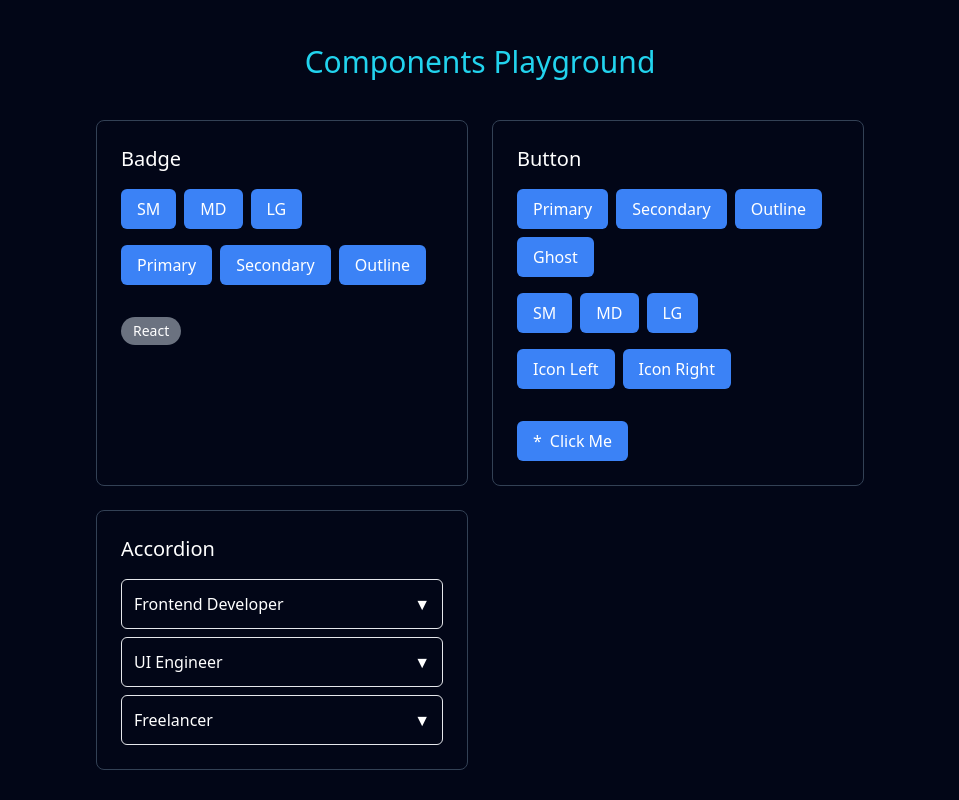
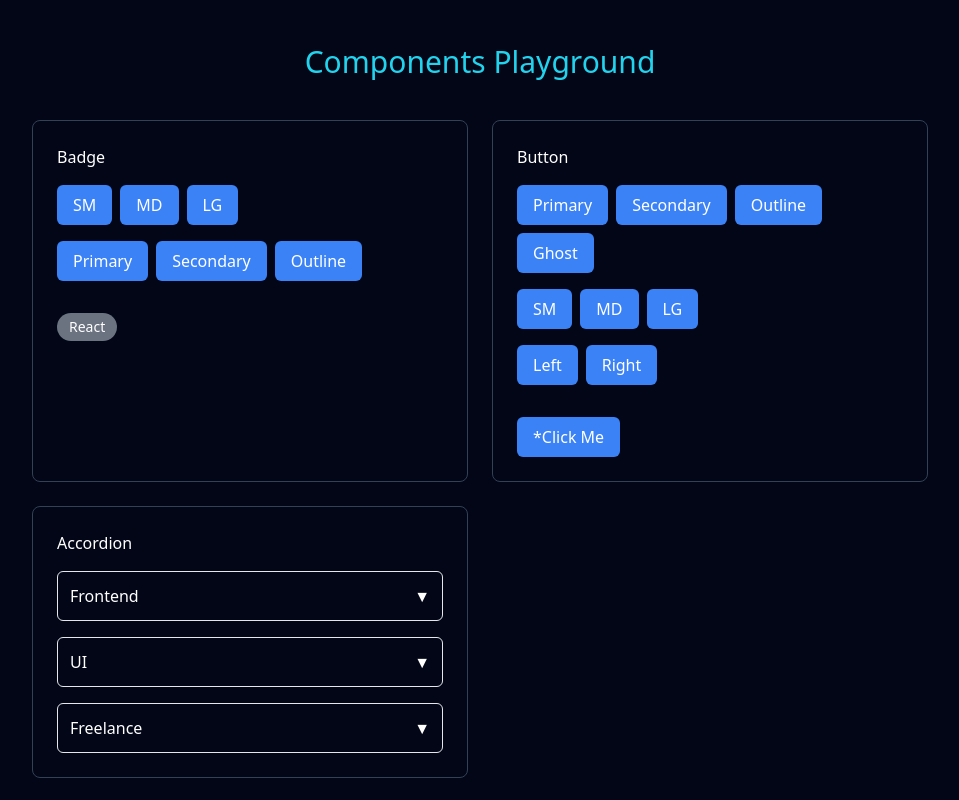
Before and after one commit to ghashghaei/my-portfolio, a Next.js app: page /de in a window 1280 px wide. Shown: the part 1200-2000 px from the top of the page, without its empty margins (160-1119 px from the left). Built offline with nearby package versions, Linux system fonts and the light colour scheme.

Commit message:
improve showcase page

```diff
--- a/app/components/sections/ShowcaseSection.tsx
+++ b/app/components/sections/ShowcaseSection.tsx
@@ -1,163 +1,20 @@
 "use client";
 
-import { useState } from "react";
-import CoreBadge from "../ui/CoreBadge/CoreBadge";
-import CoreButton from "../ui/CoreButton/CoreButton";
+import BadgeDemo from "./BadgeDemo";
+import ButtonDemo from "./ButtonDemo";
+import AccordionDemo from "./AccordionDemo";
 
 export default function ShowcaseSection() {
-  const [size, setSize] = useState<"sm" | "md" | "lg">("md");
-  const [variant, setVariant] = useState<"primary" | "secondary" | "outline">(
-    "primary",
-  );
-  const [btnVariant, setBtnVariant] = useState<
-    "primary" | "secondary" | "outline" | "ghost"
-  >("primary");
-
-  const [btnSize, setBtnSize] = useState<"sm" | "md" | "lg">("md");
-
-  const [iconPosition, setIconPosition] = useState<"left" | "right">("left");
-  const [openId, setOpenId] = useState<string | null>(null);
-
-  const accordionItems = [
-    {
-      id: "1",
-      title: "Frontend Developer",
-      content: "Worked with React, TypeScript and APIs",
-    },
-    {
-      id: "2",
-      title: "UI Engineer",
-      content: "Built reusable components and design systems",
-    },
-    {
-      id: "3",
-      title: "Freelancer",
-      content: "Created modern UI for clients",
-    },
-  ];
-
   return (
-    <div className="max-w-3xl mx-auto flex flex-col gap-10">
+    <div className="max-w-4xl mx-auto flex flex-col gap-10">
       <h2 className="text-3xl text-center text-cyan-400">
         Components Playground
       </h2>
-      <div className="grid grid-cols-1 md:grid-cols-2 lg:grid-cols-2 gap-6">
-        {/* Badge Demo */}
-        <div className="border p-6 rounded-lg border-slate-700 flex flex-col gap-4">
-          <h3 className="text-xl">Badge</h3>
 
-          {/* Size Controls */}
-          <div className="flex gap-2 flex-wrap">
-            <CoreButton onClick={() => setSize("sm")}>SM</CoreButton>
-            <CoreButton onClick={() => setSize("md")}>MD</CoreButton>
-            <CoreButton onClick={() => setSize("lg")}>LG</CoreButton>
-          </div>
-
-          {/* Variant Controls */}
-          <div className="flex gap-2 flex-wrap">
-            <CoreButton onClick={() => setVariant("primary")}>
-              Primary
-            </CoreButton>
-            <CoreButton onClick={() => setVariant("secondary")}>
-              Secondary
-            </CoreButton>
-            <CoreButton onClick={() => setVariant("outline")}>
-              Outline
-            </CoreButton>
-          </div>
-
-          {/* Result */}
-          <div className="mt-4">
-            <CoreBadge size={size} variant={variant} label="React" />
-          </div>
-        </div>
-        {/* Button Demo */}
-        <div className="border p-6 rounded-lg border-slate-700 flex flex-col gap-4">
-          <h3 className="text-xl">Button</h3>
-
-          {/* Variant */}
-          <div className="flex gap-2 flex-wrap">
-            <CoreButton onClick={() => setBtnVariant("primary")}>
-              Primary
-            </CoreButton>
-            <CoreButton onClick={() => setBtnVariant("secondary")}>
-              Secondary
-            </CoreButton>
-            <CoreButton onClick={() => setBtnVariant("outline")}>
-              Outline
-            </CoreButton>
-            <CoreButton onClick={() => setBtnVariant("ghost")}>
-              Ghost
-            </CoreButton>
-          </div>
-
-          {/* Size */}
-          <div className="flex gap-2 flex-wrap">
-            <CoreButton onClick={() => setBtnSize("sm")}>SM</CoreButton>
-            <CoreButton onClick={() => setBtnSize("md")}>MD</CoreButton>
-            <CoreButton onClick={() => setBtnSize("lg")}>LG</CoreButton>
-          </div>
-
-          {/* Icon Position */}
-          <div className="flex gap-2 flex-wrap">
-            <CoreButton onClick={() => setIconPosition("left")}>
-              Icon Left
-            </CoreButton>
-            <CoreButton onClick={() => setIconPosition("right")}>
-              Icon Right
-            </CoreButton>
-          </div>
-
-          {/* Result */}
-          <div className="mt-4">
-            <CoreButton variant={btnVariant} size={btnSize}>
-              <span className="flex items-center gap-2">
-                {iconPosition === "left" && <span>*</span>}
-                Click Me
-                {iconPosition === "right" && <span>*</span>}
-              </span>
-            </CoreButton>
-          </div>
-        </div>
-        {/* Accordion Demo */}
-        <div className="border p-6 rounded-lg border-slate-700 flex flex-col gap-4">
-          <h3 className="text-xl">Accordion</h3>
-
-          <div className="flex flex-col gap-2">
-            {accordionItems.map((item) => {
-              const isOpen = openId === item.id;
-
-              return (
-                <div key={item.id} className="border rounded-md">
-                  {/* Header */}
-                  <div
-                    className="flex justify-between items-center p-3 cursor-pointer"
-                    onClick={() => setOpenId(isOpen ? null : item.id)}
-                  >
-                    <span>{item.title}</span>
-
-                    <span
-                      className={`transition-transform duration-300 ${
-                        isOpen ? "rotate-180" : ""
-                      }`}
-                    >
-                      ▼
-                    </span>
-                  </div>
-
-                  {/* Content */}
-                  <div
-                    className={`overflow-hidden transition-all duration-300 ${
-                      isOpen ? "max-h-40 p-3" : "max-h-0"
-                    }`}
-                  >
-                    <p className="text-sm text-gray-400">{item.content}</p>
-                  </div>
-                </div>
-              );
-            })}
-          </div>
-        </div>
+      <div className="grid md:grid-cols-2 gap-6">
+        <BadgeDemo />
+        <ButtonDemo />
+        <AccordionDemo />
       </div>
     </div>
   );
```
